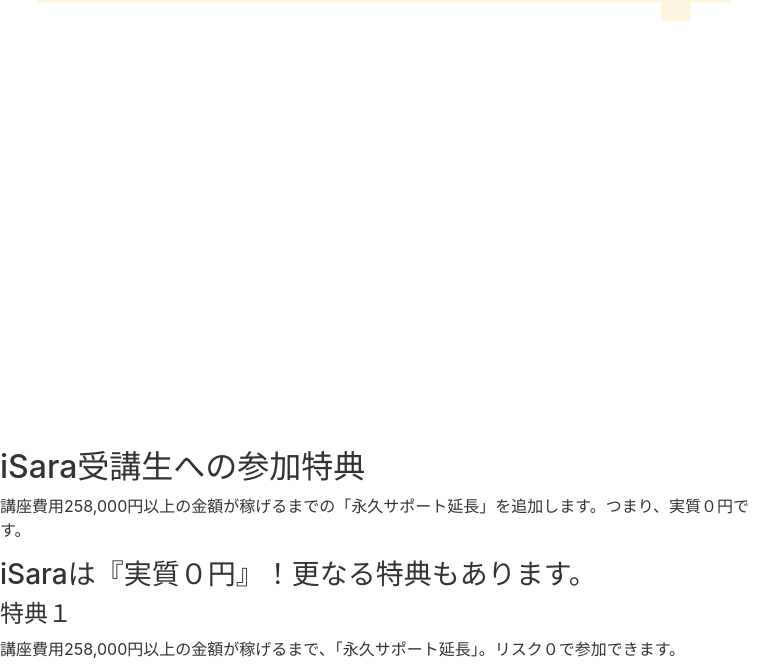
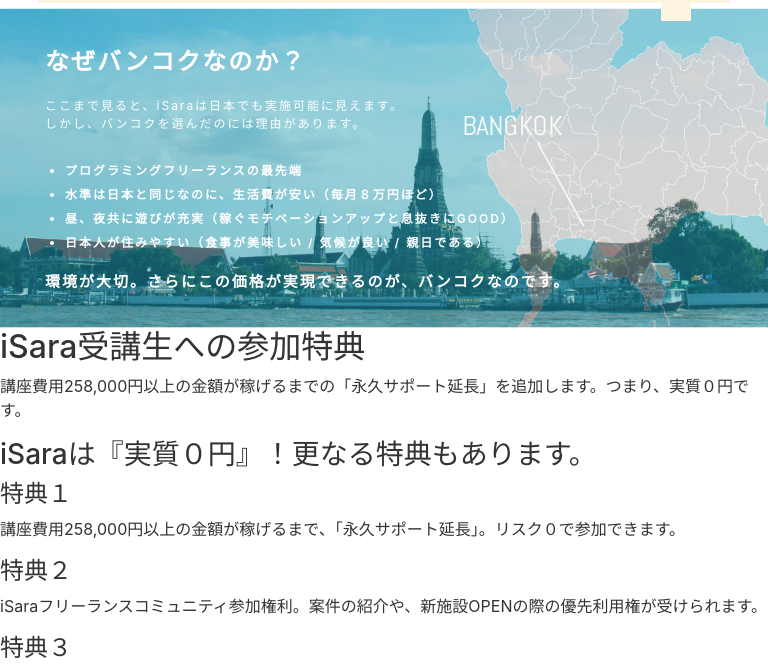
Before and after one commit to akkun08/isara_copy_site, a plain HTML site: page index.html in a window 768 px wide. Shown: the part 7837-8504 px from the top of the page. Drawn offline with nearby package versions, Linux system fonts and the light colour scheme; some packages are replaced by stand-ins of ours; a script that the page names is missing.

Commit message:
<section class="why-Bangkok">の実装です。calcをつかいました。

```diff
--- a/css/style.css
+++ b/css/style.css
@@ -793,12 +793,38 @@
             width: 100%;
             height: 55vh;
             color: #ffffff;
+            letter-spacing: 2px;
         }
 
         .why-Bangkok1 {
             text-align: left;
-            /* margin: 50px auto; */
-            padding: 100px 250px;
+            padding-top: 50px;
+            margin: 0 auto;
+            width: 1170px;
+            max-width: calc(100% - 40px);
+        }
+
+        .why-Bangkok1 h2 {
+            font-size: 24px;
+            font-weight: 600;
+            margin-bottom: 20px;
+        }
+
+        .why-Bangkok1 p {
+            font-size: 14px;
+            font-weight: 400;
+        }
+
+        .why-Bangkok1 ul {
+            font-size: 16px;
+            font-weight: 600;
+            padding: 10px 20px;
+            line-height: 2;
+        }
+
+        #why-Bangkok2 {
+            font-size: 20px;
+            font-weight: 600;
         }
 
         @media screen and (min-width: 768px) and (max-width:1024px) {
@@ -973,6 +999,24 @@
             }
             #flow2-2-1 {
                 font-size: 12px;
+            }
+            .why-Bangkok {
+                height: 40vh;
+            }
+            .why-Bangkok1 {
+                padding: 40px 30px;
+            }
+            .why-Bangkok1 h2 {
+                font-size: 24px;
+            }
+            .why-Bangkok1 p {
+                font-size: 12px;
+            }
+            .why-Bangkok1 ul {
+                font-size: 14px;
+            }
+            #why-Bangkok2 {
+                font-size: 16px;
             }
         }
 
@@ -1306,4 +1350,23 @@
                 margin: 0 auto 5px;
                 font-size: 12px;
             }
+            .why-Bangkok {
+                height: 40vh;
+            }
+            .why-Bangkok1 {
+                padding-left: 25px;
+            }
+            .why-Bangkok1 h2 {
+                font-size: 24px;
+            }
+            .why-Bangkok1 p {
+                font-size: 12px;
+            }
+            .why-Bangkok1 ul {
+                font-size: 12px;
+            }
+            #why-Bangkok2 {
+                margin-top: -10px;
+                font-size: 15px;
+            }
         }
--- a/index.html
+++ b/index.html
@@ -601,7 +601,7 @@
             <div class="why-Bangkok1">
                 <h2>なぜバンコクなのか？</h2>
                 <p>
-                    ここまで見ると、iSaraは日本でも実施可能に見えます。 しかし、バンコクを選んだのには理由があります。
+                    ここまで見ると、iSaraは日本でも実施可能に見えます。<br /> しかし、バンコクを選んだのには理由があります。
                 </p>
                 <ul>
                     <li>プログラミングフリーランスの最先端</li>
@@ -613,7 +613,7 @@
                         日本人が住みやすい（食事が美味しい / 気候が良い / 親日である）
                     </li>
                 </ul>
-                <p class="why-Bangkok2">
+                <p id="why-Bangkok2">
                     環境が大切。さらにこの価格が実現できるのが、バンコクなのです。
                 </p>
             </div>
```
Also changed, not shown: img/bangkokbg.jpg (added).
